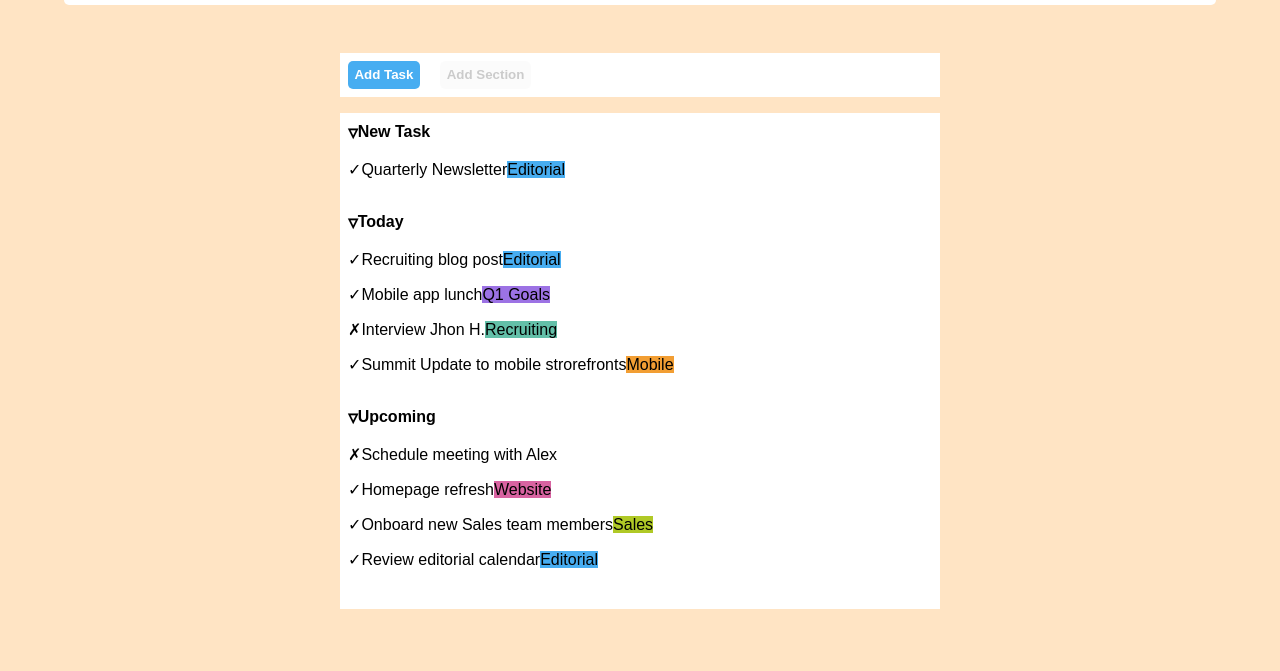
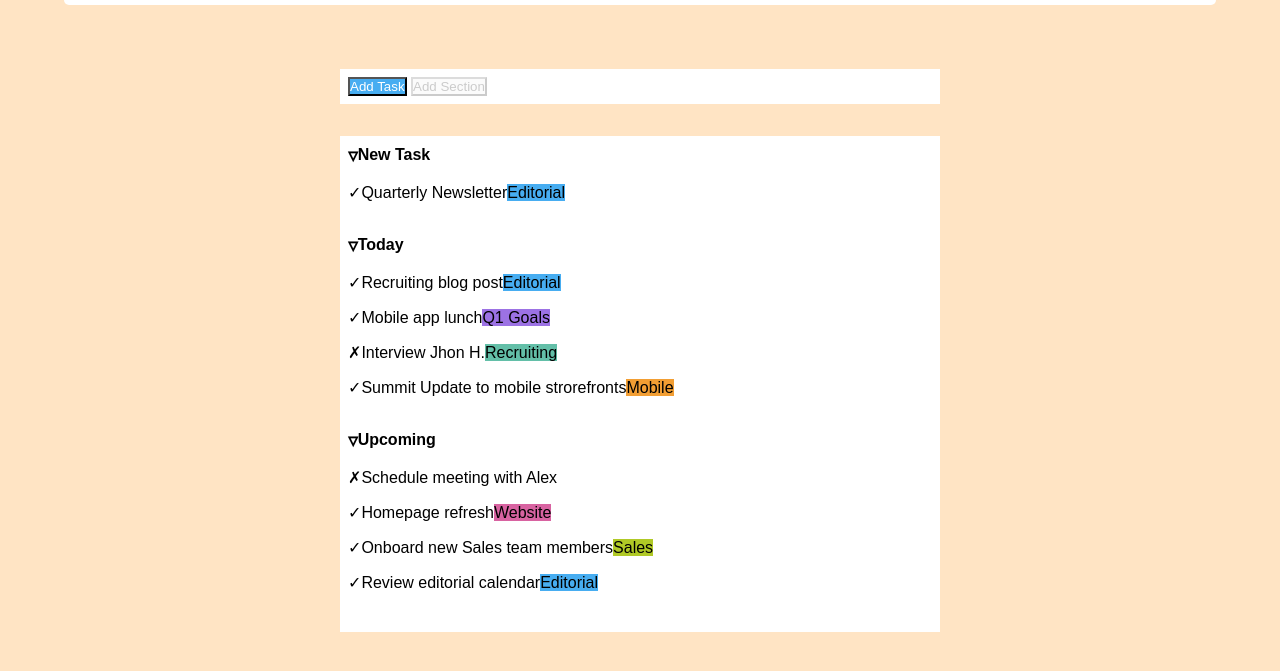
Before and after one commit to GencoMattia/html-css-toboolist, a plain HTML site: page index.html in a window 1280 px wide. Shown: the part 81-752 px from the top of the page. Drawn offline with Linux system fonts and the light colour scheme.

Commit message:
Moved button section to main

```diff
--- a/Style/style.css
+++ b/Style/style.css
@@ -48,7 +48,7 @@ body {
 }
 .list-layout {
     max-width: 600px;
-    margin: auto;
+    margin: 0 auto 2rem;
     padding: .5rem;
     background-color: white;
 }
--- a/index.html
+++ b/index.html
@@ -19,15 +19,13 @@
                 </figure>
                 <h1 class="font-bolder brand-name">Toboolist</h1>
             </Section>
+        </header>
 
+        <main>
             <section class="list-layout">   <!-- Button Section -->
                 <button class="bg-blue font-white">Add Task</button>
                 <button class="low-opacity grey-button">Add Section</button>
             </section>
-
-        </header>
-
-        <main>
             <section class="list-layout">   <!-- List Section -->
                 <ul>
                     <li>
```
